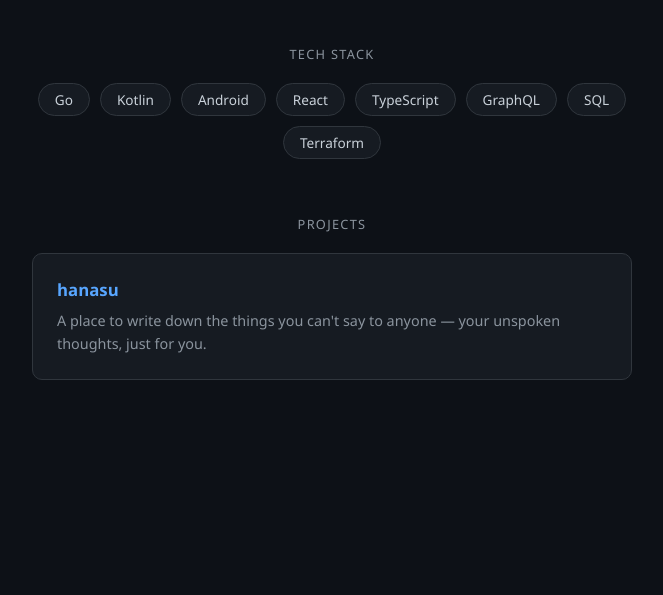
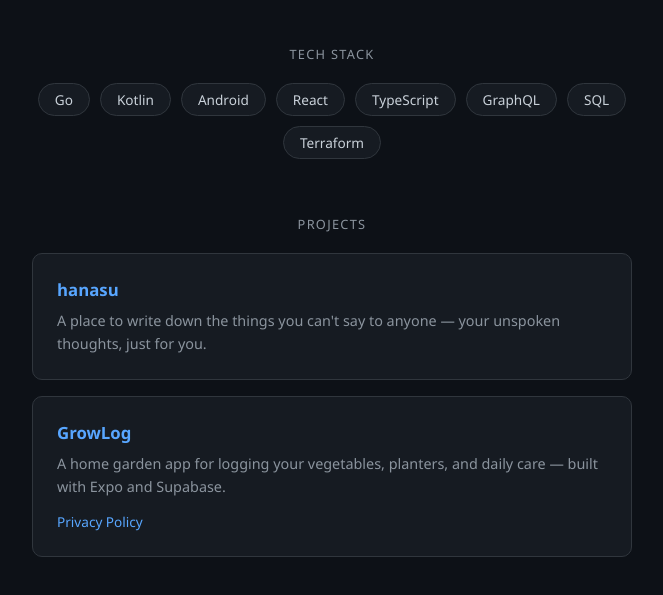
Before and after one commit to hariyot/hariyot.github.io, a plain HTML site: page docs/index.html in a window 1280 px wide. Shown: the part 191-786 px from the top of the page, without its empty margins (308-971 px from the left). Drawn offline with Linux system fonts and the light colour scheme.

Commit message:
Add GrowLog to projects on index page
Co-Authored-By: Claude Sonnet 4.6 <noreply@anthropic.com>

```diff
--- a/docs/index.html
+++ b/docs/index.html
@@ -148,6 +148,11 @@
       <h3>hanasu</h3>
       <p>A place to write down the things you can't say to anyone — your unspoken thoughts, just for you.</p>
     </div>
+    <div class="card">
+      <h3>GrowLog</h3>
+      <p>A home garden app for logging your vegetables, planters, and daily care — built with Expo and Supabase.</p>
+      <a href="/growlog/privacy">Privacy Policy</a>
+    </div>
   </div>
 
 </body>
```
